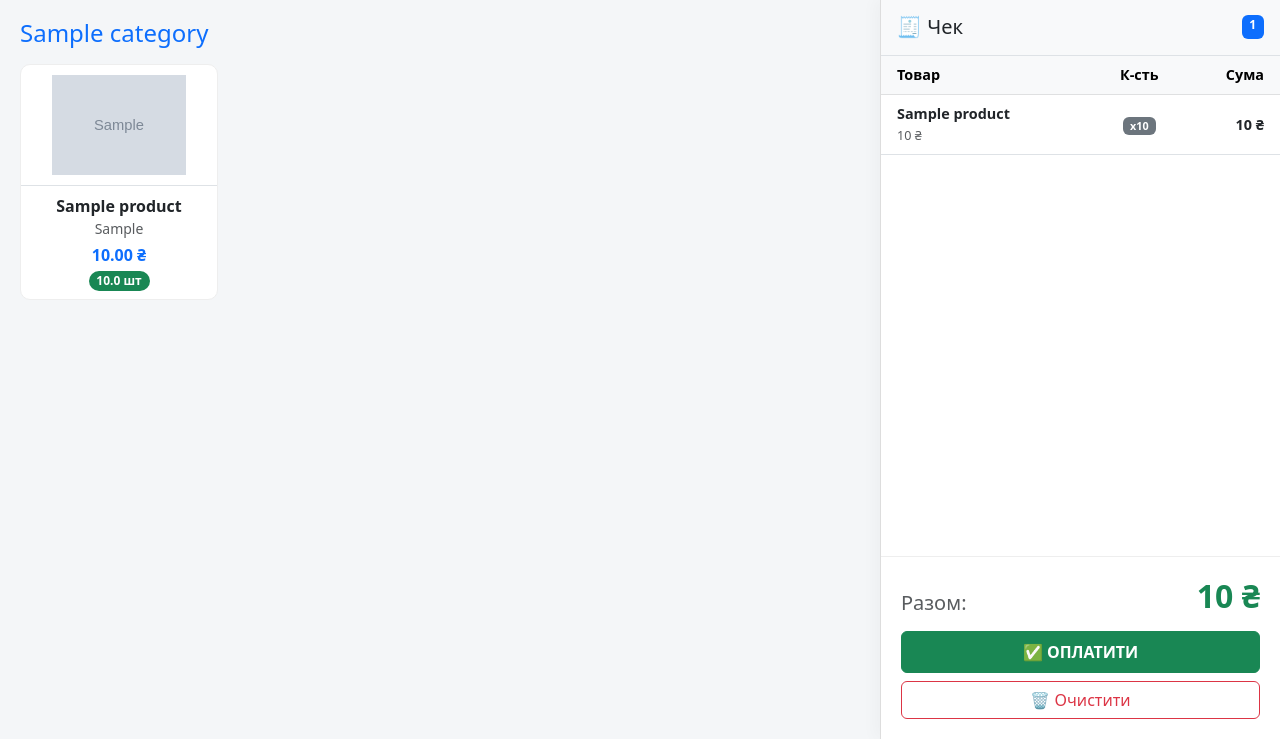
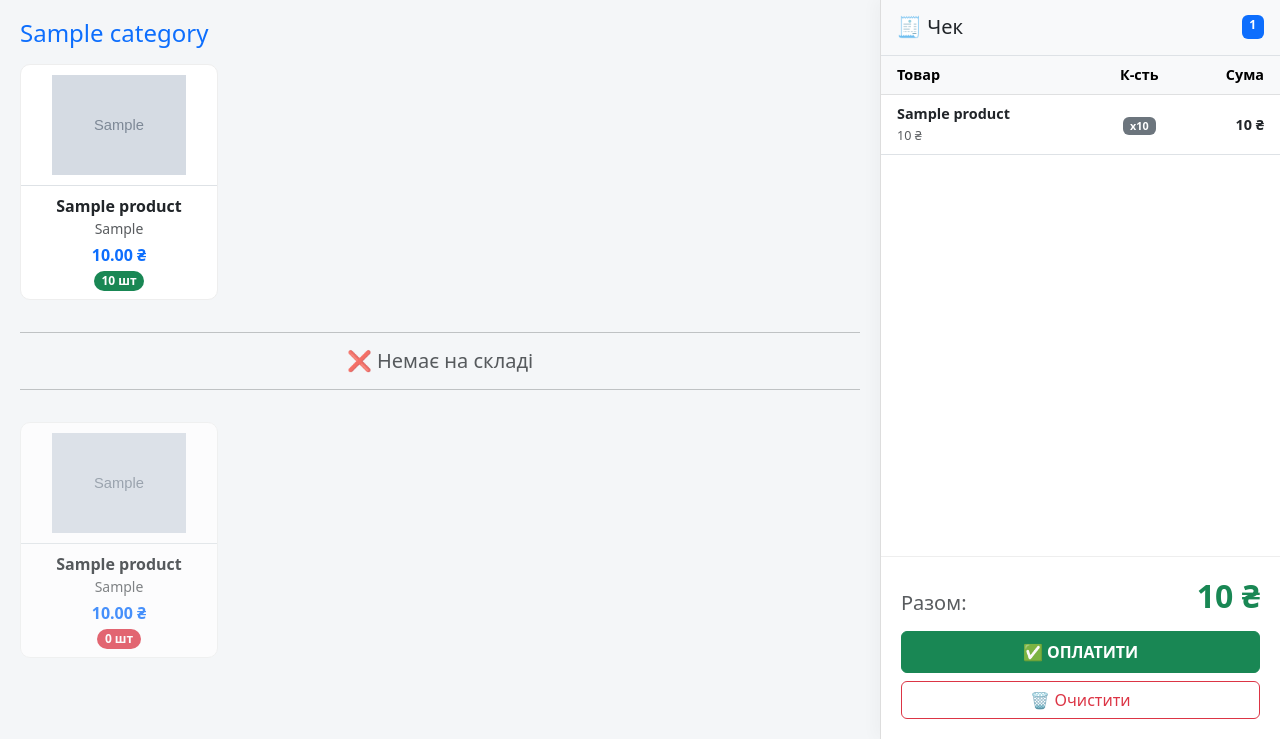
Before and after one commit to FrankovDmutro/Store-inventory-system, a Django app: template store/templates/store/pos_screen.html in a window 1280 px wide. Shown: the part 61-800 px from the top of the page. Run offline with Django 5.2, Linux system fonts and the light colour scheme; tables that the repository leaves empty hold one stand-in row (values such as "Sample post"); the template is opened without the code that fills it: values that come from a table or form of the project are taken from there, most other values are stand-ins (such as "Sample title", 1, 10 or a date in 2020); grey boxes marked "Sample" are stand-in pictures.

Commit message:
feat: Separate in-stock and out-of-stock products in category detail view

```diff
--- a/store/templates/store/pos_screen.html
+++ b/store/templates/store/pos_screen.html
@@ -59,7 +59,7 @@
         <h4 class="mb-3 text-primary" id="catTitle">{{ category.name }}</h4>
 
         <div class="row g-3" id="productsGrid">
-            {% for p in products %}
+            {% for p in products_in_stock %}
             <div class="col-md-3">
                 <div class="product-card add-btn" data-id="{{ p.id }}">
                     {% if p.image %}
@@ -71,11 +71,33 @@
                         <div class="fw-bold text-truncate">{{ p.name }}</div>
                         <small class="text-muted d-block">{{ p.sku|default:"" }}</small>
                         <div class="fw-bold text-primary mt-1">{{ p.price }} ₴</div>
-                        <span class="badge {% if p.quantity > 0 %}bg-success{% else %}bg-danger{% endif %} rounded-pill">{% if p.quantity|floatformat:0 == p.quantity|stringformat:"f" %}{{ p.quantity|floatformat:0 }}{% else %}{{ p.quantity|floatformat:1 }}{% endif %} шт</span>
+                        <span class="badge bg-success rounded-pill">{{ p.quantity|floatformat:0|add:"0" }} шт</span>
                     </div>
                 </div>
             </div>
             {% endfor %}
+
+            {% if products_out_of_stock %}
+            <div class="col-12"><hr class="my-3"><h5 class="text-muted text-center">❌ Немає на складі</h5><hr class="my-3"></div>
+
+            {% for p in products_out_of_stock %}
+            <div class="col-md-3">
+                <div class="product-card add-btn opacity-75" data-id="{{ p.id }}">
+                    {% if p.image %}
+                        <img src="{{ p.image.url }}" style="height: 120px; object-fit: contain; width: 100%; padding: 10px;">
+                    {% else %}
+                        <div class="d-flex align-items-center justify-content-center text-muted" style="height: 120px; background: #f8f9fa;">📷</div>
+                    {% endif %}
+                    <div class="p-2 text-center border-top">
+                        <div class="fw-bold text-truncate">{{ p.name }}</div>
+                        <small class="text-muted d-block">{{ p.sku|default:"" }}</small>
+                        <div class="fw-bold text-primary mt-1">{{ p.price }} ₴</div>
+                        <span class="badge bg-danger rounded-pill">0 шт</span>
+                    </div>
+                </div>
+            </div>
+            {% endfor %}
+            {% endif %}
         </div>
     </div>
 
@@ -216,7 +238,12 @@
                     return;
                 }
 
-                all.forEach(p => {
+                // Розділяємо товари на наявні та відсутні
+                const inStock = all.filter(p => parseFloat(p.quantity) > 0);
+                const outOfStock = all.filter(p => parseFloat(p.quantity) <= 0);
+
+                // Спочатку показуємо товари в наявності
+                inStock.forEach(p => {
                     const imgHtml = p.image_url ?
                         `<img src="${p.image_url}" style="height: 120px; object-fit: contain; width: 100%; padding: 10px;">` :
                         `<div class="d-flex align-items-center justify-content-center text-muted" style="height: 120px; background: #f8f9fa;">📷</div>`;
@@ -231,11 +258,37 @@
                                 <div class="fw-bold text-truncate">${escapeHtml(p.name)}</div>
                                 <small class="text-muted d-block">${escapeHtml(p.sku)} ${escapeHtml(p.weight)}</small>
                                 <div class="fw-bold text-primary mt-1">${parseFloat(p.price).toFixed(2)} ₴</div>
-                                <span class="badge bg-success rounded-pill">${p.quantity % 1 === 0 ? parseInt(p.quantity) : parseFloat(p.quantity).toFixed(1)} шт</span>
+                                <span class="badge bg-success rounded-pill">${Math.round(p.quantity)} шт</span>
                             </div>
                         </div>
                     </div>`;
                 });
+
+                // Якщо є товари без залишків - показуємо роздільник
+                if (outOfStock.length > 0) {
+                    grid.innerHTML += '<div class="col-12"><hr class="my-3"><h5 class="text-muted text-center">❌ Немає на складі</h5><hr class="my-3"></div>';
+
+                    outOfStock.forEach(p => {
+                        const imgHtml = p.image_url ?
+                            `<img src="${p.image_url}" style="height: 120px; object-fit: contain; width: 100%; padding: 10px;">` :
+                            `<div class="d-flex align-items-center justify-content-center text-muted" style="height: 120px; background: #f8f9fa;">📷</div>`;
+                        const badge = (p.category_name) ?
+                            `<span class="badge bg-warning text-dark position-absolute top-0 start-0 m-2">${escapeHtml(p.category_name)}</span>` : '';
+
+                        grid.innerHTML += `
+                        <div class="col-md-3">
+                            <div class="product-card add-btn position-relative opacity-75" data-id="${p.id}">
+                                ${badge} ${imgHtml}
+                                <div class="p-2 text-center border-top">
+                                    <div class="fw-bold text-truncate">${escapeHtml(p.name)}</div>
+                                    <small class="text-muted d-block">${escapeHtml(p.sku)} ${escapeHtml(p.weight)}</small>
+                                    <div class="fw-bold text-primary mt-1">${parseFloat(p.price).toFixed(2)} ₴</div>
+                                    <span class="badge bg-danger rounded-pill">0 шт</span>
+                                </div>
+                            </div>
+                        </div>`;
+                    });
+                }
             })
             .catch(error => {
                 console.error('Error:', error);
```
Also changed, not shown: store/views.py (+11 -2 lines).
